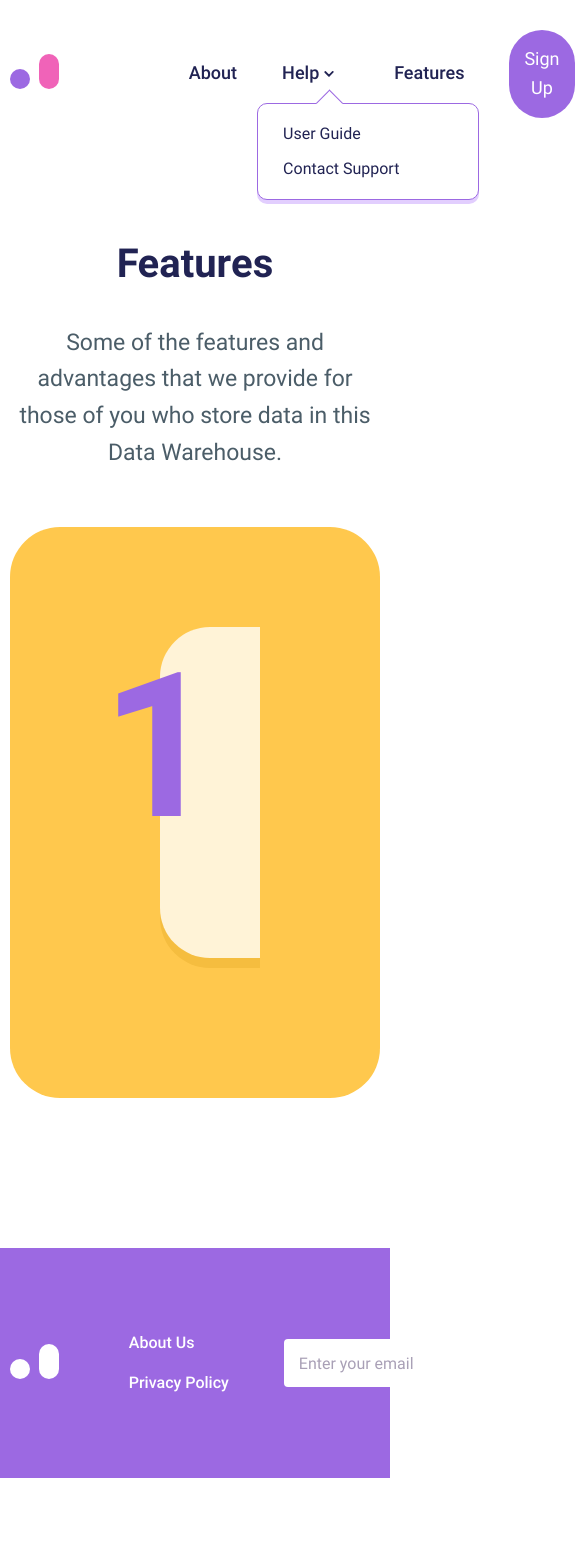
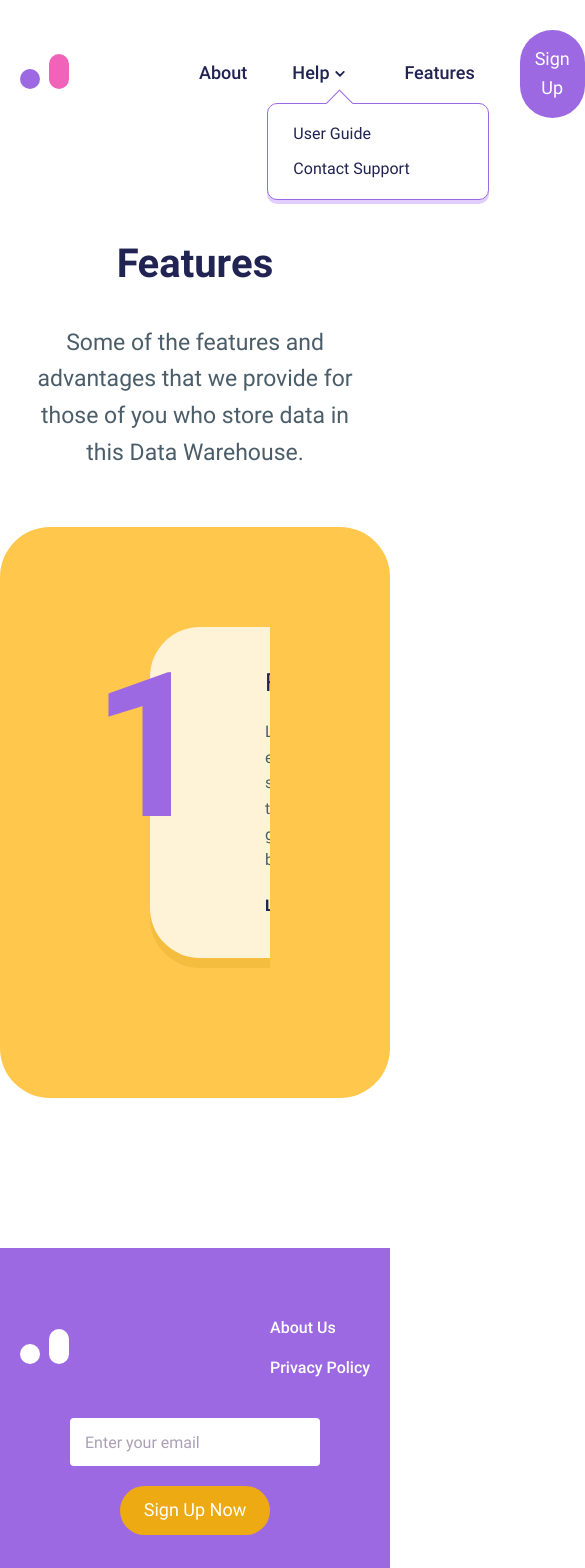
Before and after one commit to lenaryan/colored-blocks, a Vue app: page / in a window 390 px wide. Shown: the top 1568 px of the page, 585 px wide, since content can reach past the window. Before the commit the page ends 1478 px from the top, so only its background shows below. Built offline with nearby package versions, Linux system fonts and the light colour scheme.

Commit message:
adaptive styles for footer

```diff
--- a/src/styles/adaptive.scss
+++ b/src/styles/adaptive.scss
@@ -7,3 +7,93 @@
         flex-wrap: wrap;
     }
 }
+
+@media (max-width: 992px) {
+    .footer {
+        padding: 50px 0 40px;
+
+        &__wrapper {
+            align-items: flex-start;
+        }
+    }
+
+    .menu-bottom {
+        flex-direction: column;
+        align-items: flex-start;
+    }
+
+    .form__input {
+        width: 250px;
+    }
+}
+
+@media (max-width: 750px) {
+    .wrapper {
+        width: 100%;
+        box-sizing: border-box;
+    }
+
+    .header__wrapper,
+    h1,
+    .main-text {
+        padding-left: 20px;
+        padding-right: 20px;
+    }
+
+    .footer {
+        &__wrapper {
+            flex-wrap: wrap;
+            padding-left: 20px;
+            padding-right: 20px;
+            justify-content: space-around;
+            align-items: center;
+        }
+
+        &__logo {
+            margin-right: 0;
+        }
+
+        &__menu-bottom {
+            flex: unset;
+        }
+    }
+
+    .menu-bottom {
+        align-items: flex-end;
+
+        &__item {
+            margin-right: 0;
+        }
+
+        &__link {
+            width: 100px;
+            display: block;
+        }
+    }
+
+    .form {
+        width: 100%;
+        flex-direction: column;
+        margin-top: 30px;
+
+        &__input {
+            margin-right: 0;
+            margin-bottom: 20px;
+        }
+    }
+}
+
+@media (max-width: 480px) {
+    .footer {
+        padding: 60px 0 50px;
+        &__wrapper {
+            justify-content: space-between;
+        }
+    }
+}
+
+@media (max-width: 320px) {
+    .form__input {
+        width: 100%;
+    }
+}
```
